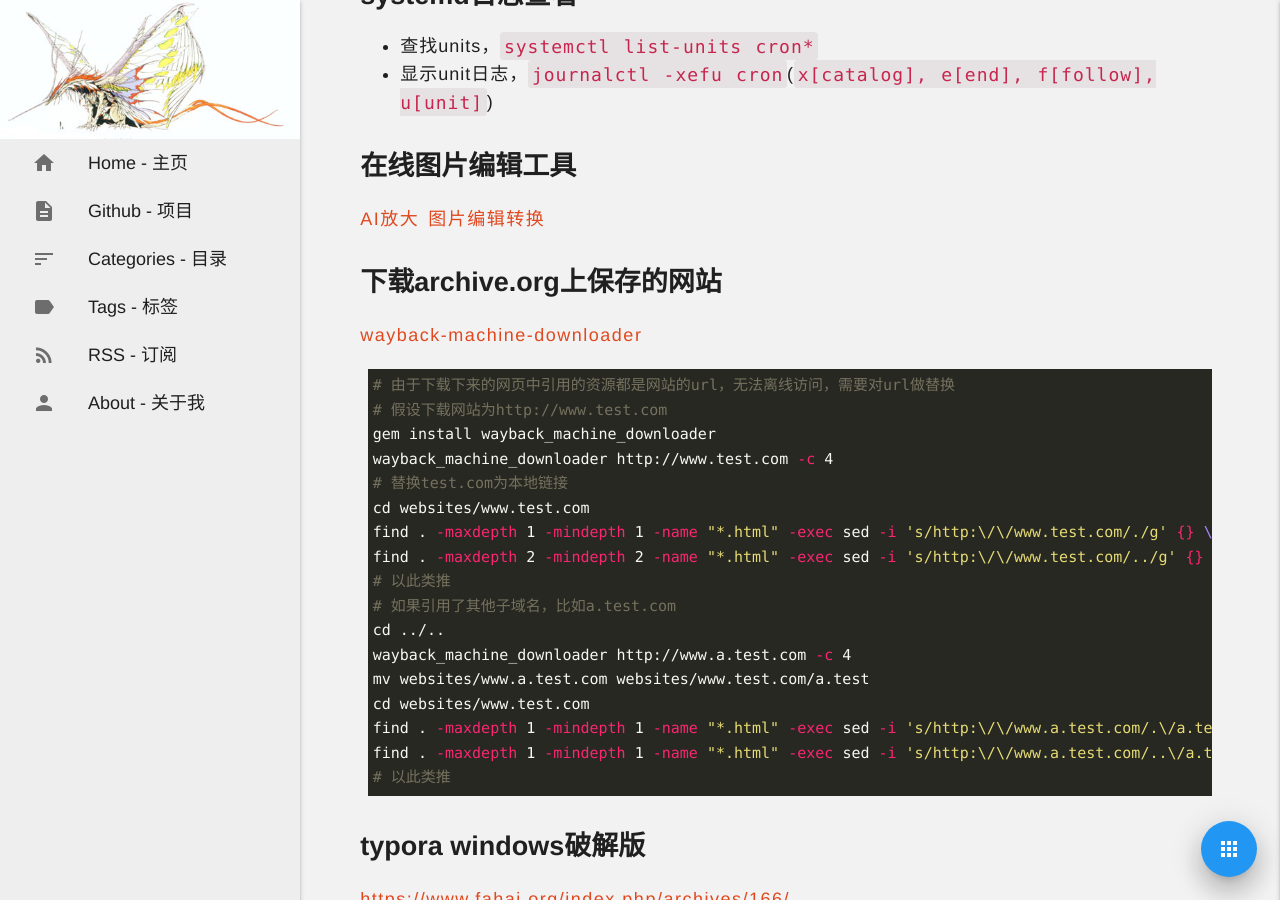
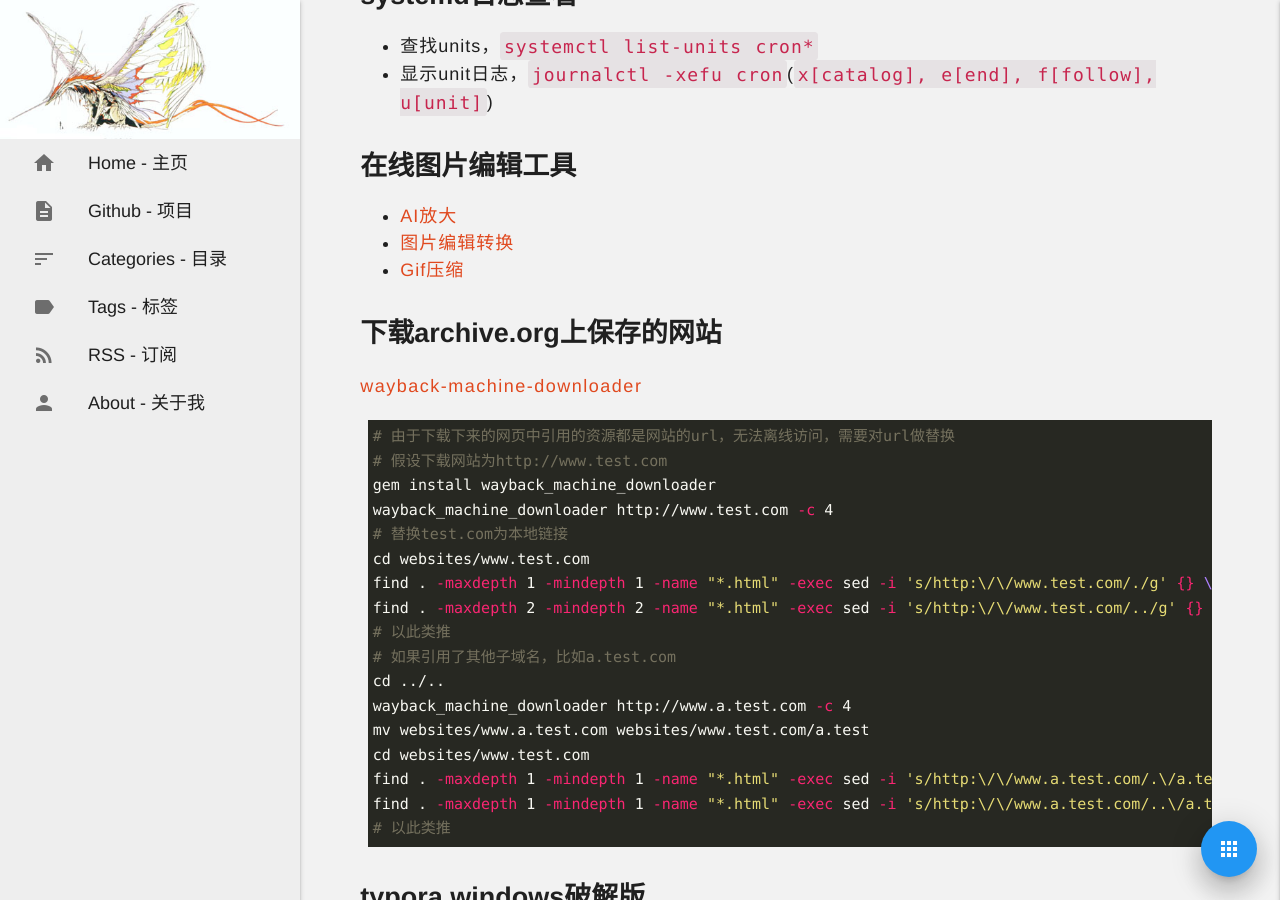
Before and after one commit to noirfate/noirfate.github.io, a Jekyll site: the page built from _posts/2021-10-13-some-tricks.md, in a window 1280 px wide and 900 px high, scrolled down 13494 px. Built offline with Jekyll 4.4.1, drawn with Linux system fonts in a browser that asks for light colours; some web fonts are replaced; a script that is not in the unit is left out.

Commit message:
Update 2021-10-13-some-tricks.md

```diff
--- a/_posts/2021-10-13-some-tricks.md
+++ b/_posts/2021-10-13-some-tricks.md
@@ -356,8 +356,9 @@ csvtomd [csv_file]
 - 显示unit日志，`journalctl -xefu cron`(`x[catalog], e[end], f[follow], u[unit]`)
 
 ## 在线图片编辑工具
-[AI放大](https://www.upscale.media)
-[图片编辑转换](https://www.img2go.com/zh)
+- [AI放大](https://www.upscale.media)
+- [图片编辑转换](https://www.img2go.com/zh)
+- [Gif压缩](https://docsmall.com/gif-compress)
 
 ## 下载archive.org上保存的网站
 
```
